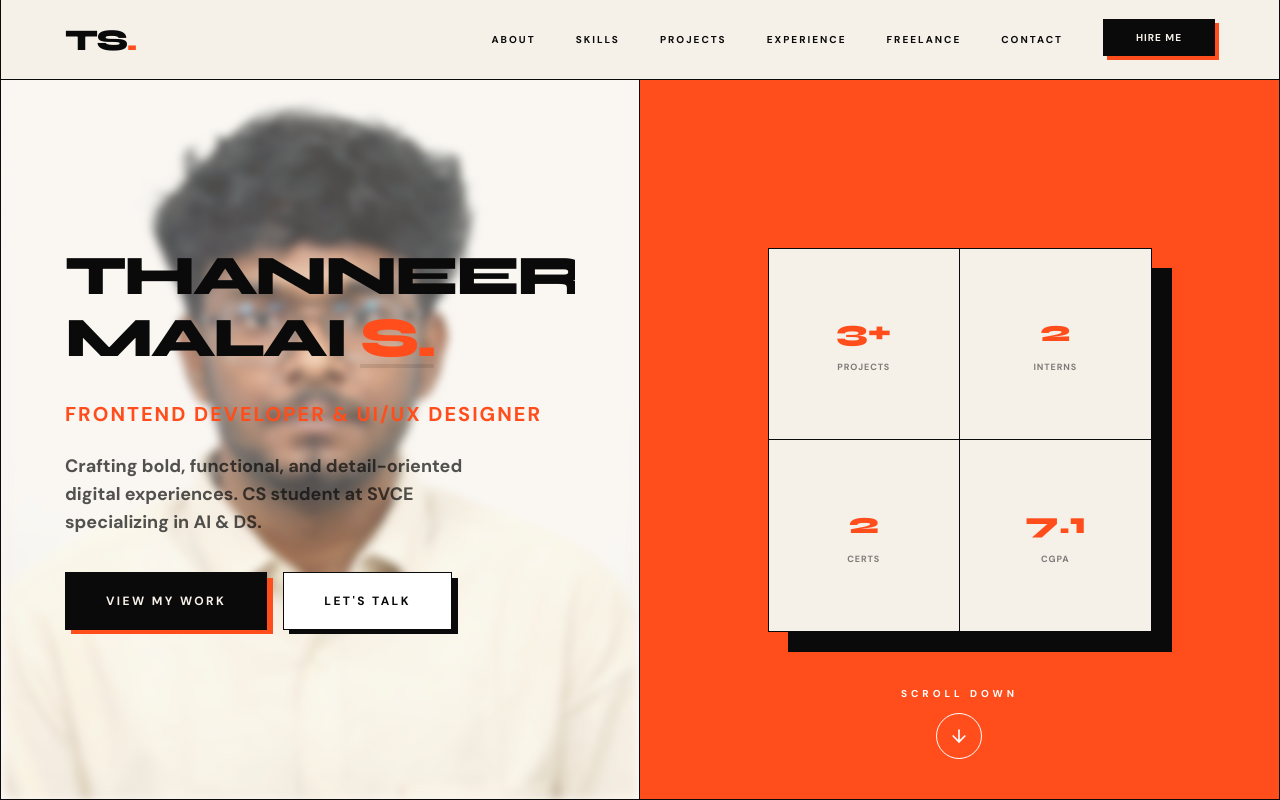
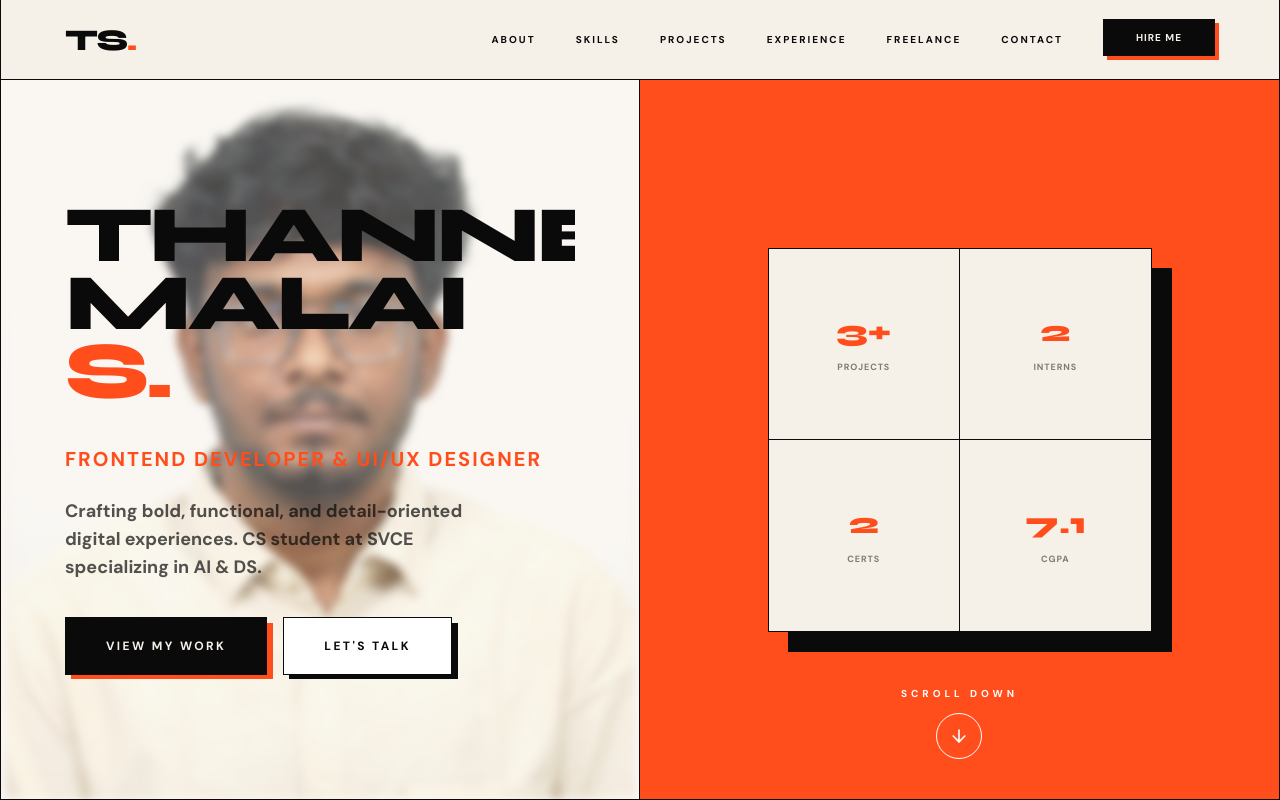
Before and after one commit to Harikarthick19/Thanneermalai-Portfolio, a Next.js app: page / in a window 1280 px wide. Shown: the top 800 px of the page. Built offline with nearby package versions, Linux system fonts and the light colour scheme.

Commit message:
Match Hero styling exactly to user screenshot

```diff
--- a/src/components/Hero.tsx
+++ b/src/components/Hero.tsx
@@ -54,9 +54,9 @@ export default function Hero() {
             className="w-full max-w-full overflow-hidden relative z-20"
           >
             <motion.div variants={itemVariants} className="overflow-hidden max-w-full">
-              <h1 className="font-syne text-[clamp(2rem,6vw,3.5rem)] leading-[1.1] font-extrabold uppercase tracking-tighter mb-8 text-ink">
+              <h1 className="font-syne text-[clamp(2.5rem,8vw,5rem)] leading-[0.85] font-black uppercase tracking-tighter mb-10 text-ink">
                 THANNEER<br />
-                MALAI <span className="text-accent underline decoration-4 decoration-ink/10 underline-offset-8">S.</span>
+                MALAI <span className="text-accent">S.</span>
               </h1>
             </motion.div>
 
```
